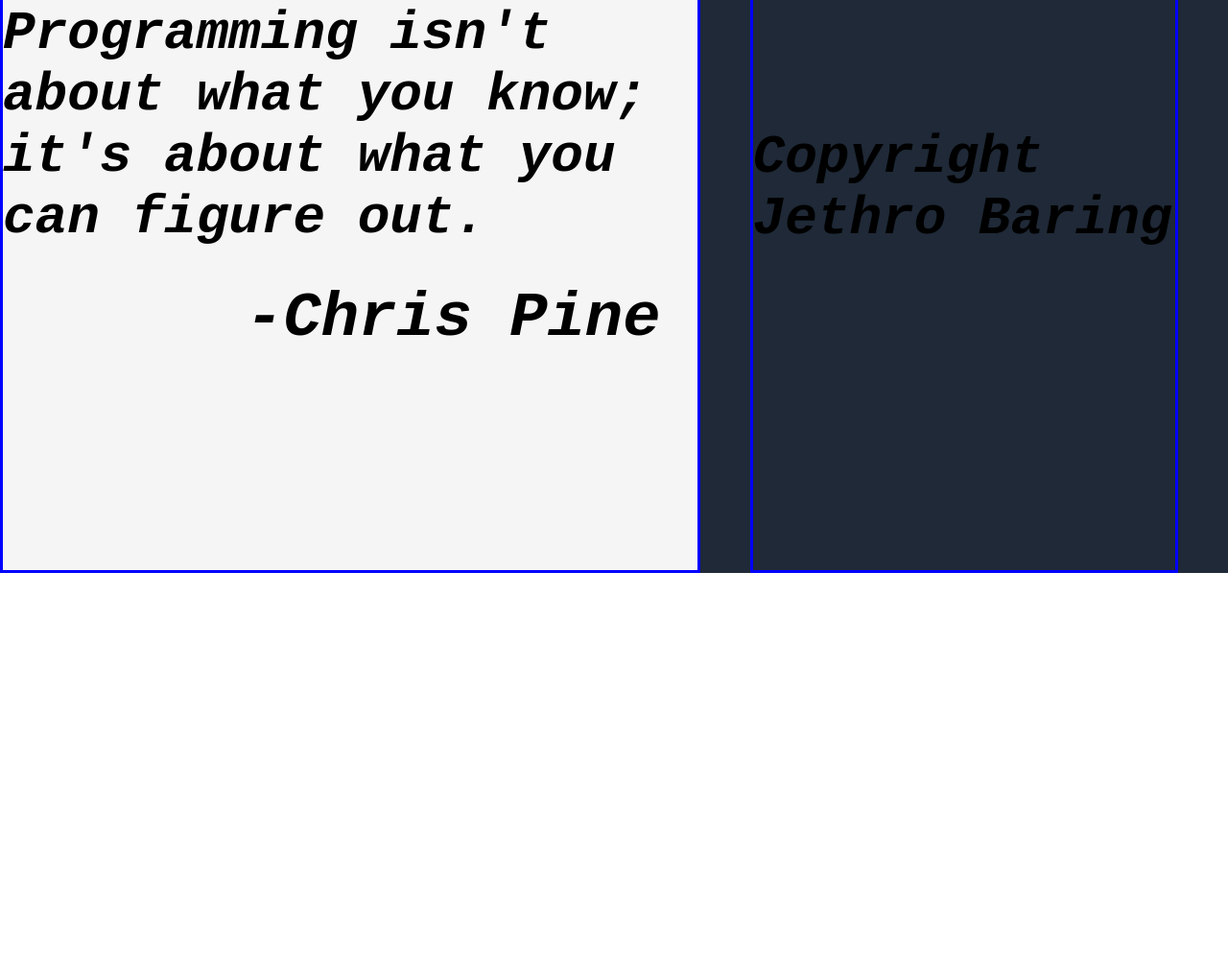
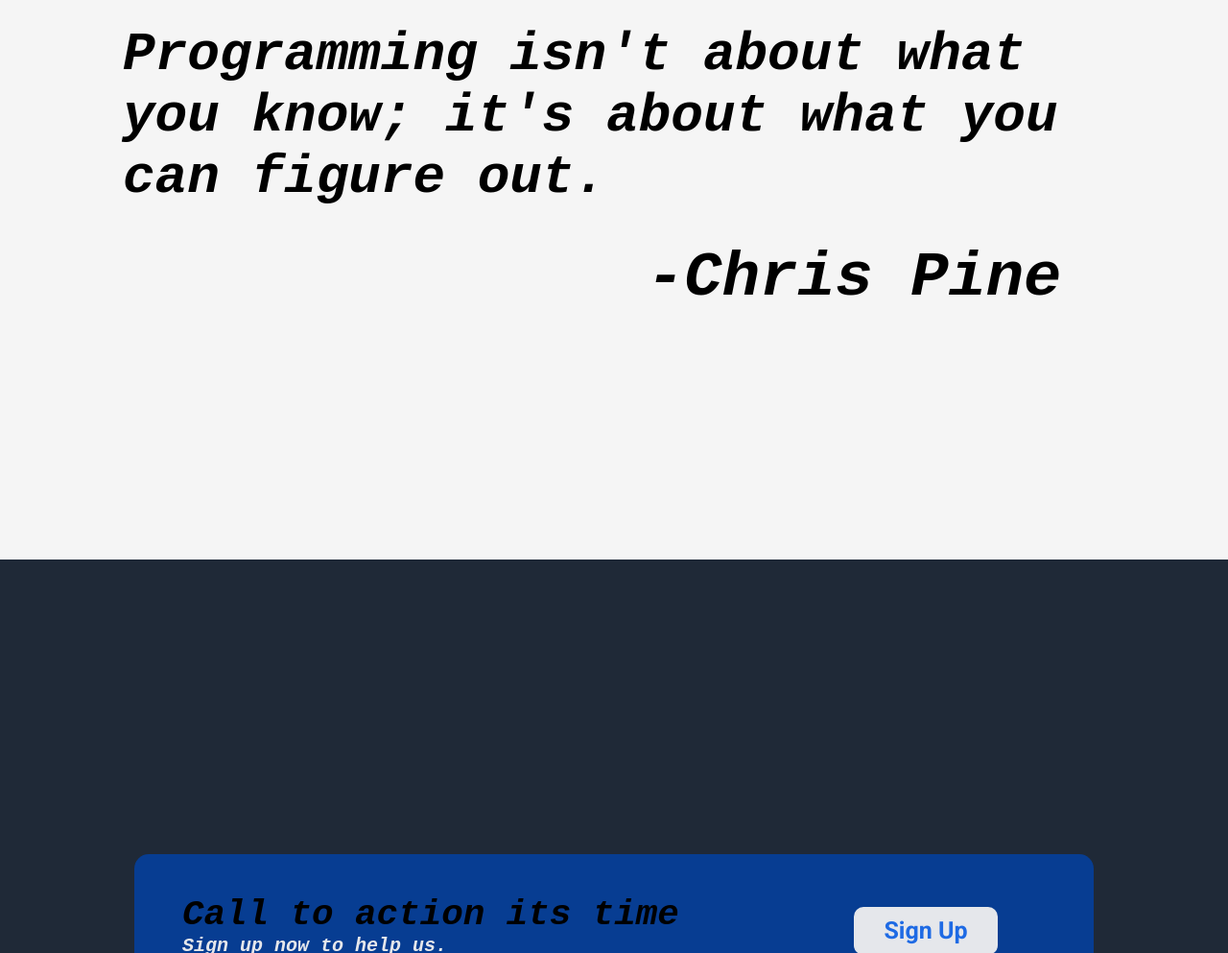
Before and after one commit to jthyxxx/landing-page, a plain HTML site: page index.html in a window 1280 px wide. Shown: the part 1807-2800 px from the top of the page at 96% size. Before the commit the page ends 2404 px from the top, so only its background shows below. Drawn offline with Linux system fonts and the light colour scheme.

Commit message:
added last part

```diff
--- a/index.html
+++ b/index.html
@@ -62,12 +62,18 @@
             </div>
             <div class="author"><h3>-Chris Pine</h3></div>
     </div>
-
+    </div>
     <div class="fourth">
         <div class="fourth-center">
-            <div class="call-to-action"></div>
-            <div class="footer">Copyright Jethro Baring</div>
+            <div class="call-to-action">
+                <div class="message">
+                    <h6>Call to action its time</h6>
+                    <p class="action">Sign up now to help us.</p>
+                </div>
+                <button class="footer-button">Sign Up</button>
+            </div>
         </div>
     </div>
+    <div class="footer">Copyright Jethro Baring</div>
   </body>
 </html>
--- a/styles.css
+++ b/styles.css
@@ -17,8 +17,7 @@ body{
 
 .first-center{
     width: 80%;
-    border: 3px solid blue;
-    height: 99.4vh;
+    height: 100vh;
     display: flex;
     flex-direction: column;
     gap: 175px;
@@ -105,7 +104,6 @@ button:hover{
 
 .second-center{
     width: 80%;
-    border: 3px solid blue;
     height: 99.4vh;
     display: flex;
     flex-direction: column;
@@ -158,7 +156,6 @@ h1{
 
 .third-center{
     width: 80%;
-    border: 3px solid blue;
     height: 99.4vh;
     display: flex;
     justify-content: center;
@@ -189,8 +186,7 @@ h3{
 
 .fourth-center{
     width: 80%;
-    border: 3px solid blue;
-    height: 99.4vh;
+    height: 95.4vh;
     display: flex;
     justify-content: center;
     align-items: center;
@@ -200,3 +196,45 @@ h3{
     font-weight: bold;
     flex-direction: column;
 }
+
+.call-to-action{
+    background-color: #073d92;
+    width: 1000px;
+    height: 150px;
+    border-radius: 15px;
+    display: flex;
+    justify-content: space-between;
+    align-items: center;
+}
+
+.footer{
+    background-color: aliceblue;
+    height: 4.6vh;
+    width: 100%;
+    font-size: 20px;
+    justify-content: center;
+    display: flex;
+    align-items: center;
+}
+
+.footer-button{
+    background-color:#e5e7eb;
+    color: #1e6ae4;
+    margin-right: 100px;
+    height: 50px;
+    font-size: 25px;
+}
+
+.footer-button:hover{
+    background-color: azure;
+}
+
+h6{
+    margin: 0 0 0 50px;
+    padding: 0;
+}
+
+.action{
+    margin: 0 0 0 50px;
+    font-size: 20px;
+}
```
